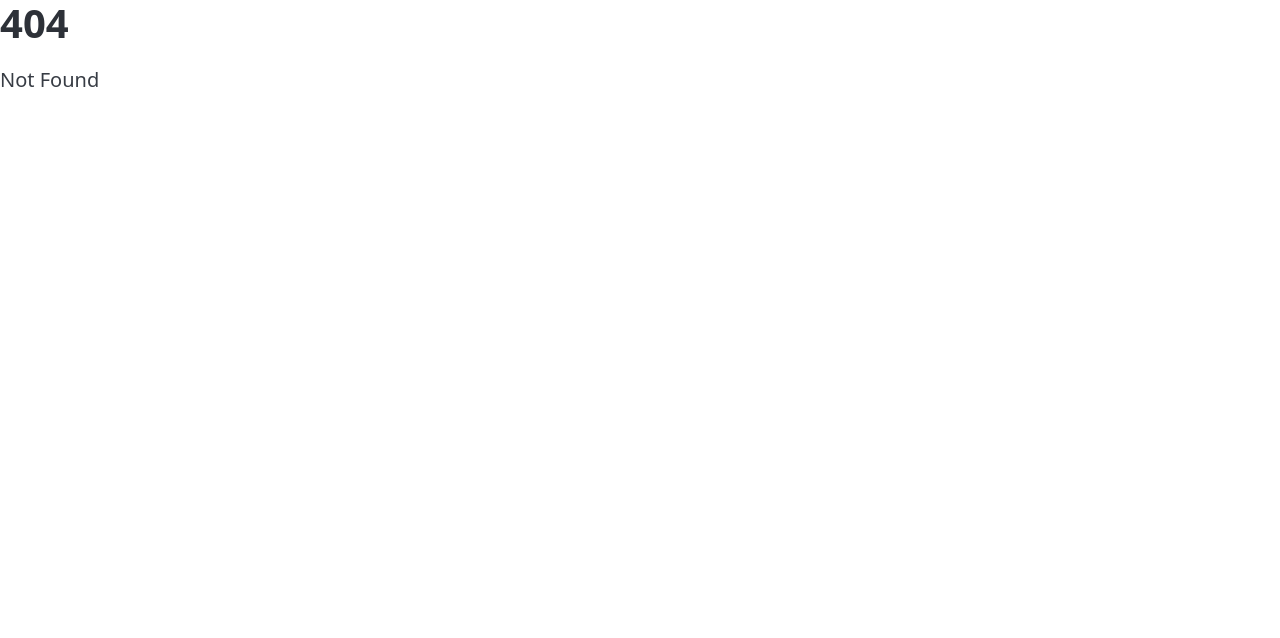
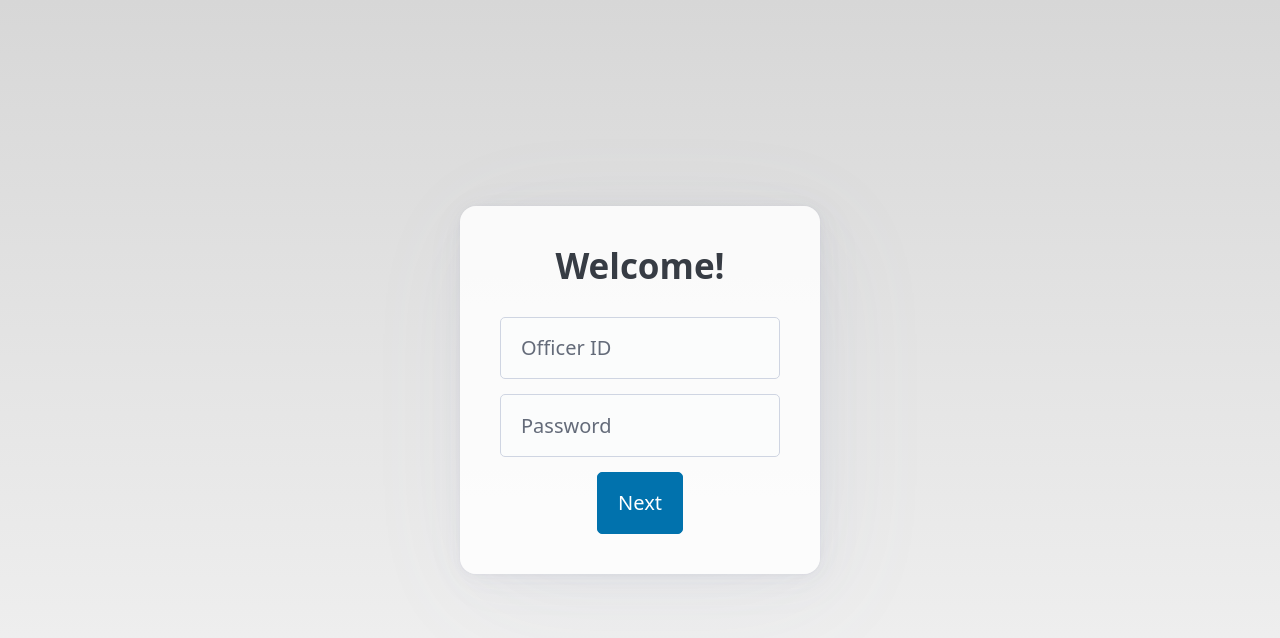
Before and after one commit to Endru180/queueManagementSystem, a SvelteKit app: page /officer/login in a window 1280 px wide. Before the commit this address had no page. Shown: the top 638 px of the page. Built offline with nearby package versions, Linux system fonts and the light colour scheme; no server answers.

Commit message:
Add login page for officer authentication

```diff
--- /dev/null
+++ b/src/routes/officer/login/+page.svelte
@@ -0,0 +1,78 @@
+<script>
+	import { supabase } from '$lib/supabase.js';
+
+	let officerId = '';
+	let password = '';
+	let error = '';
+
+	async function login() {
+		error = '';
+
+		if (!officerId || !password) {
+			error = 'Officer ID dan password harus diisi.';
+			return;
+		}
+
+		// Later change to supabase data, or Officer Table
+		if (officerId === 'OFF001' && password === '123456') {
+			localStorage.setItem(
+				'officerSession',
+				JSON.stringify({
+					officerId,
+					name: 'Dimas',
+					desk: 'Loket 1',
+					location: 'Puskesmas'
+				})
+			);
+			window.location.href = '/officer/desk';
+			return;
+		}
+
+		error = 'Login gagal.';
+	}
+</script>
+
+<main class="login-wrap">
+	<article class="login-card">
+		<h2>Welcome!</h2>
+
+		<input bind:value={officerId} type="text" placeholder="Officer ID" />
+		<input bind:value={password} type="password" placeholder="Password" />
+
+		{#if error}
+			<p class="error">{error}</p>
+		{/if}
+
+		<button on:click={login}>Next</button>
+	</article>
+</main>
+
+<style>
+	.login-wrap {
+		min-height: 100vh;
+		display: grid;
+		place-items: center;
+		background: linear-gradient(to bottom, #d7d7d7, #f4f4f4);
+	}
+
+	.login-card {
+		width: min(360px, 90%);
+		text-align: center;
+		padding: 2rem;
+		border-radius: 16px;
+		background: rgba(255, 255, 255, 0.85);
+	}
+
+	h2 {
+		margin-bottom: 1.5rem;
+	}
+
+	input {
+		margin-bottom: 0.75rem;
+	}
+
+	.error {
+		color: #b00020;
+		font-size: 0.9rem;
+	}
+</style>
```
